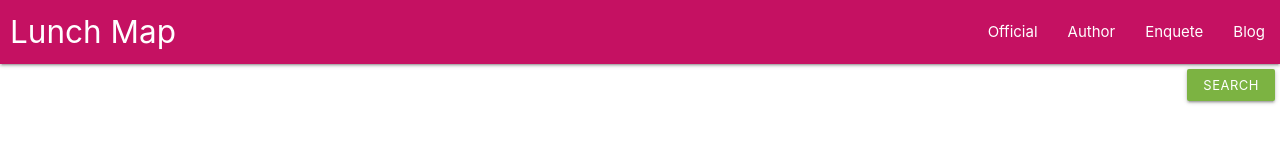
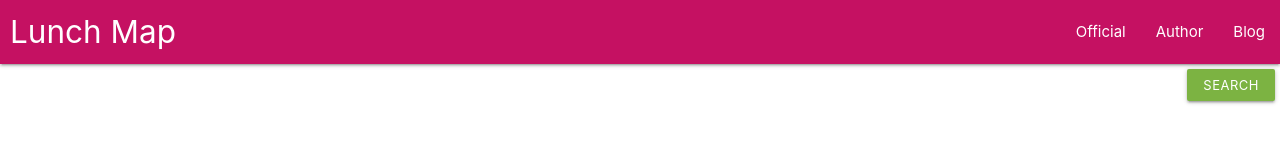
Before and after one commit to tosite/jasst18kyushu-lunch, a plain HTML site: page index.html in a window 1280 px wide. Shown: the top 160 px of the page. Drawn offline with nearby package versions, Linux system fonts and the light colour scheme; some packages are replaced by stand-ins of ours.

Commit message:
アンケートリンクを一時的に撤去

```diff
--- a/index.html
+++ b/index.html
@@ -58,7 +58,7 @@
         <ul id="nav-mobile" class="right hide-on-med-and-down">
           <li><a targer="_blank" href="http://www.jasst.jp/symposium/jasst18kyushu.html">Official</a></li>
           <li><a targer="_blank" href="https://twitter.com/mao_sum">Author</a></li>
-          <li><a targer="_blank" href="#">Enquete</a></li>
+          <!-- <li><a targer="_blank" href="#">Enquete</a></li> -->
           <li><a targer="_blank" href="https://jasstkyushu.hatenablog.com/">Blog</a></li>
         </ul>
       </div>
@@ -68,7 +68,7 @@
       <li><h4 style="padding-left: 10px;">Sidebar</h4></li>
       <li><a targer="_blank" href="http://www.jasst.jp/symposium/jasst18kyushu.html"><i class="material-icons">event_note</i>Official</a></li>
       <li><a targer="_blank" href="https://twitter.com/mao_sum"><i class="material-icons">person</i>Author</a></li>
-      <li><a targer="_blank" href="#"><i class="material-icons">pie_chart</i>Enquete</a></li>
+      <!-- <li><a targer="_blank" href="#"><i class="material-icons">pie_chart</i>Enquete</a></li> -->
       <li><a targer="_blank" href="https://jasstkyushu.hatenablog.com/"><i class="material-icons">insert_drive_file</i>Blog</a></li>
     </ul>
 
```
